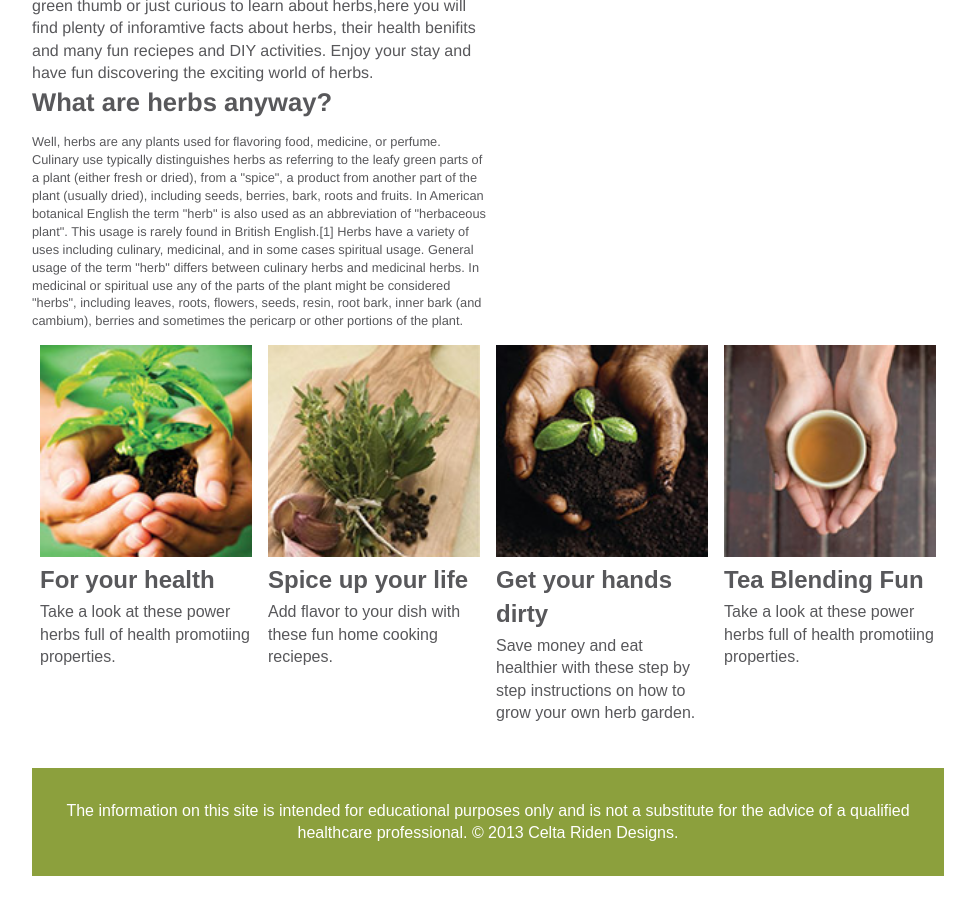
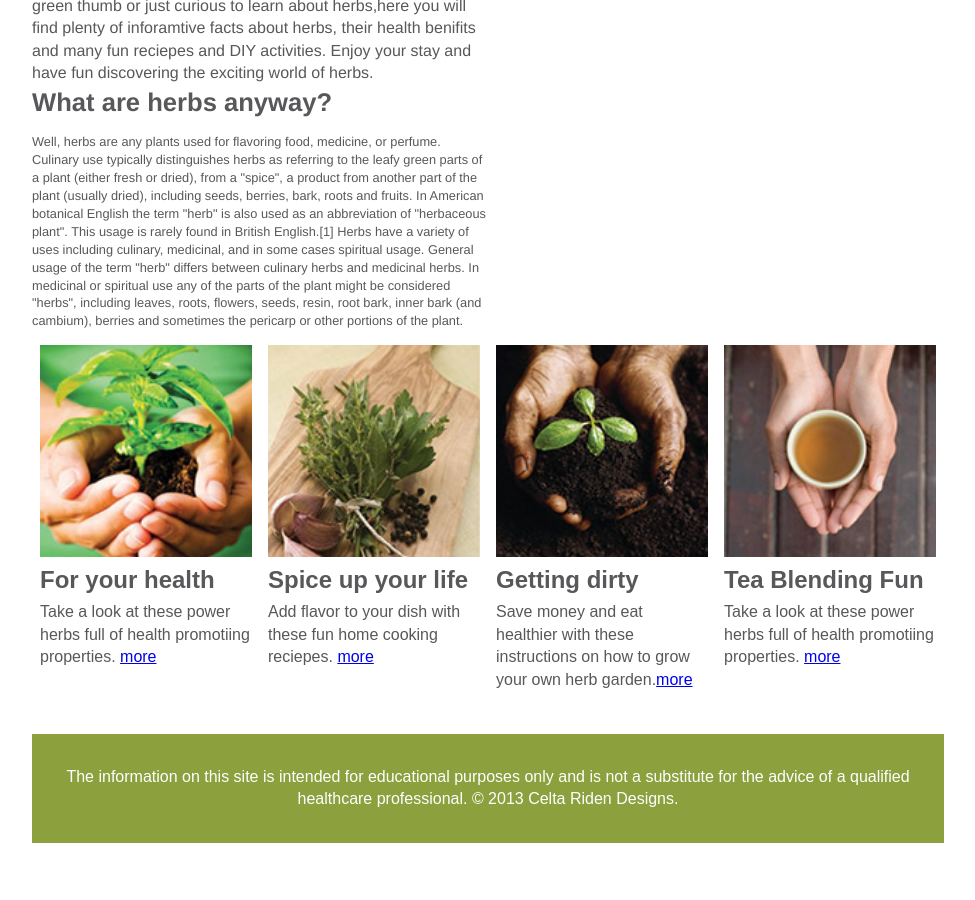
Before and after one commit to CeltaRiden/large-data-website, a Jekyll site: the page built from index.html, in a window 1280 px wide and 900 px high, scrolled down 879 px. Shown: the whole window, without its empty margins (152-1127 px from the left). Built offline with Jekyll 4.4.1, drawn with Linux system fonts in a browser that asks for light colours; Markdown is read by kramdown in place of the engine named in the settings; after the commit the page ends 1746 px from its top, so only the background shows below that.

```diff
--- a/index.html
+++ b/index.html
@@ -48,7 +48,8 @@ Herbs have a variety of uses including culinary, medicinal, and in some cases sp
 
 						<div class="media-body">
 							<h2 class="media-title">For your health</h2>
-							<p>Take a look at these power herbs full of health promotiing properties.</p>
+							<p>Take a look at these power herbs full of health promotiing properties.
+							<a class="" href="{{site.baseurl}}/health/">more</a> </p></p>
 						</div>
 				</div>
 			</div>
@@ -62,7 +63,8 @@ Herbs have a variety of uses including culinary, medicinal, and in some cases sp
 
 						<div class="media-body">
 							<h2>Spice up your life</h2>
-							<p>Add flavor to your dish with these fun home cooking reciepes.</p>
+							<p>Add flavor to your dish with these fun home cooking reciepes.
+							<a class="" href="{{site.baseurl}}/recipes/">more</a> </p>
 						</div>
 				</div>
 			</div>
@@ -71,13 +73,13 @@ Herbs have a variety of uses including culinary, medicinal, and in some cases sp
 			<div class="unit unit-s-1 unit-m-1-2 unit-l-1-4">
 				<div class="unit-spacer">
 						<div class="media-img media-img-stacked">
-							<a class="" href="gardening.html">	<img src="../img/getyourhandsdirty.jpg"
+							<a class="" href="{{site.baseurl}}/gardening">	<img src="../img/getyourhandsdirty.jpg"
 							alt="gardening article image" class="flex-img"></a>
 						</div>
 
 						<div class="media-body">
-							<h2>Get your hands dirty</h2>
-							<p>Save money and eat healthier with these step by step instructions on how to grow your own herb garden.</p>
+							<h2>Getting dirty</h2>
+							<p>Save money and eat healthier with these instructions on how to grow your own herb garden.<a class="" href="{{site.baseurl}}/gardening/">more</a> </p></p>
 						</div>
 				</div>
 			</div>
@@ -86,13 +88,14 @@ Herbs have a variety of uses including culinary, medicinal, and in some cases sp
 			<div class="unit unit-s-1 unit-m-1-2 unit-l-1-4">
 				<div class="unit-spacer">
 						<div class="media-img media-img-stacked">
-							<a class="" href="diy.html">	<img src="../img/teablendingfun.jpg"
+							<a class="" href="{{site.baseurl}}/diy/">	<img src="../img/teablendingfun.jpg"
 							alt="do it yourself article image" class="flex-img"></a>
 						</div>
 
 						<div class="media-body">
 							<h2>Tea Blending Fun</h2>
-							<p>Take a look at these power herbs full of health promotiing properties.</p>
+							<p>Take a look at these power herbs full of health promotiing properties.
+							<a class="" href="{{site.baseurl}}/diy/">more</a> </p>
 						</div>
 				</div>
 			</div>
```
Also changed, not shown: css/skiplinks.css (added, +46 -0 lines).
